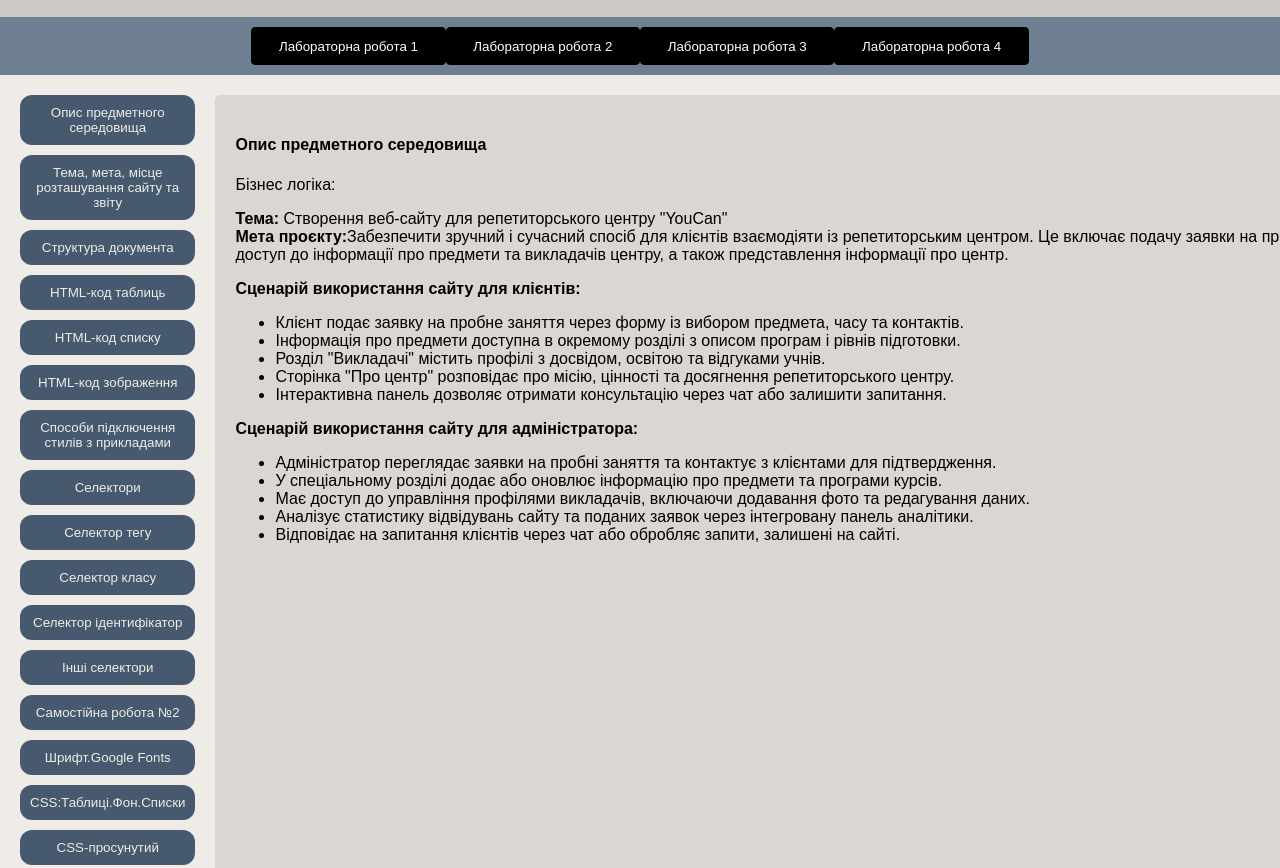
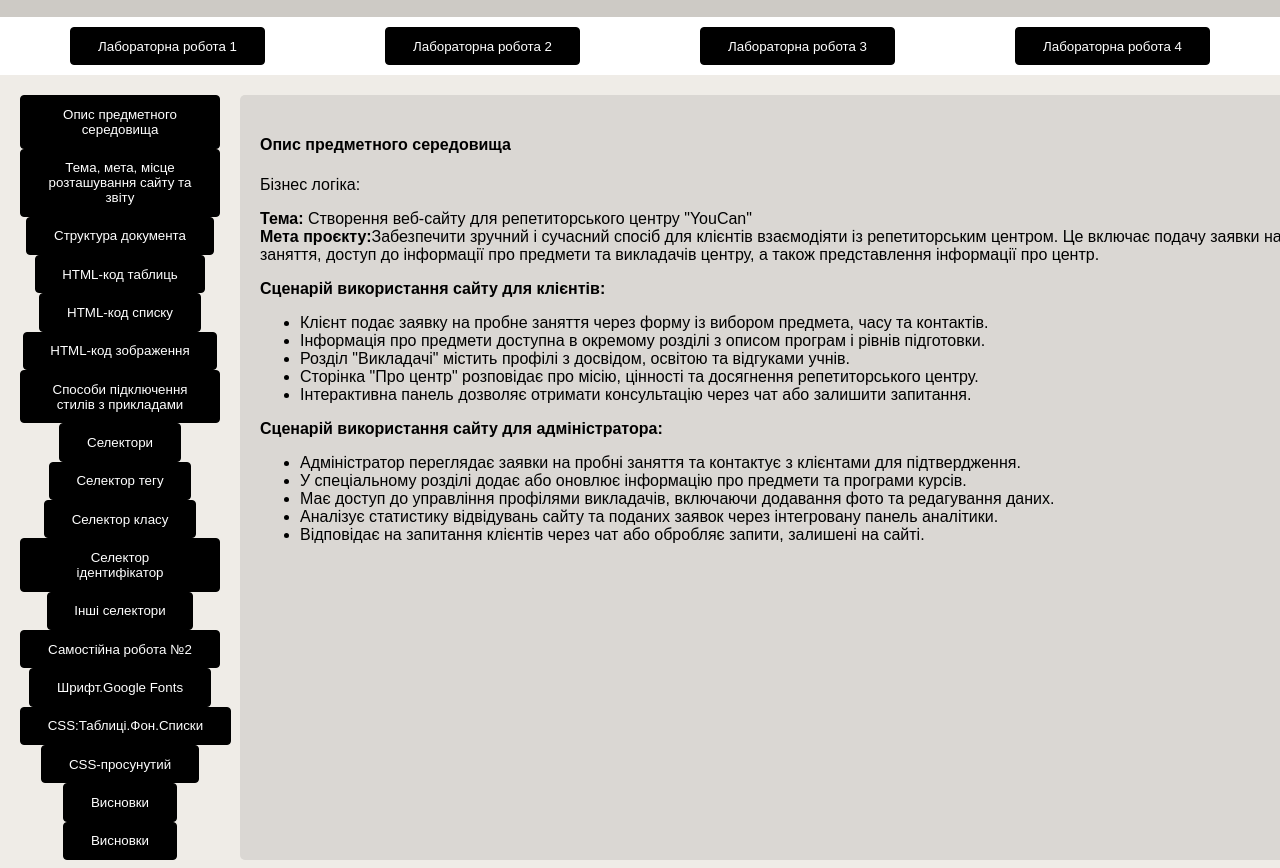
Before and after one commit to oleksandra-adamchyk/appReportAdamchyk, a plain HTML site: page index.html in a window 1280 px wide. Shown: the part 171-1039 px from the top of the page. Drawn offline with Linux system fonts and the light colour scheme.

Commit message:
changes checked

```diff
--- a/index.html
+++ b/index.html
@@ -5,7 +5,7 @@
     <meta charset="UTF-8">
     <meta name="viewport" content="width=device-width, initial-scale=1.0">
     <title>Звіти з лабораторних робіт</title>
-    <link rel="stylesheet" href="/style.css">
+    <link rel="stylesheet" href="style.css">
 </head>
 
 <body>
--- a/style.css
+++ b/style.css
@@ -1,4 +1,4 @@
-/* Загальний стиль для сторінки */
+
 body {
     font-family: Arial, sans-serif;
     margin: 0;
@@ -6,7 +6,6 @@ body {
     background-color: #EFECE7;
 }
 
-/* Стиль для шапки */
 header {
     padding: 20px;
     display: flex;
@@ -26,9 +25,9 @@ header {
     margin-left: 20px;
 }
 
-/* Стиль для навігації */
+
 nav {
-    background-color: #6E7F91;
+    background-color: #ffffff;
     padding: 10px;
     display: flex;
     justify-content: center;
@@ -44,6 +43,7 @@ nav button {
   border: 1px solid var(--bg);
   border-radius: 4px;
   padding: 0.8em 2em;
+  margin: auto;
   background: var(--bg);
   transition: 0.2s;
 }
@@ -105,26 +105,29 @@ main {
 }
 
 .sidebar button {
-    background-color: #46596e;
-    color: #EFECE7;
-    border: none;
-    padding: 10px;
-    margin-bottom: 10px;
-    cursor: pointer;
-    border-radius: 12px;
+    --bg: #000;
+  --hover-bg: #ff90e8;
+  --hover-text: #000;
+  color: #fff;
+  cursor: pointer;
+  border: 1px solid var(--bg);
+  border-radius: 4px;
+  padding: 0.8em 2em;
+  margin: auto;
+  background: var(--bg);
+  transition: 0.2s;
 }
 
 .sidebar button:hover {
-    background-color: #5a718c;
-    color: #ffffff;
-    transform: translateY(-2px);
-    box-shadow: 0 6px 10px rgba(0, 0, 0, 0.15);
+    color: var(--hover-text);
+    transform: translate(-0.25rem, -0.25rem);
+    background: var(--hover-bg);
+    box-shadow: 0.25rem 0.25rem var(--bg);
 }
 
 .sidebar button.active-button {
-    background-color: #A0AEC0;
-    color: #1A202C;
-    box-shadow: 0 4px 10px rgba(0, 0, 0, 0.2);
+    transform: translate(0);
+  box-shadow: none;
 }
 
 /* Стиль для текстових блоків у секції структури */
```
